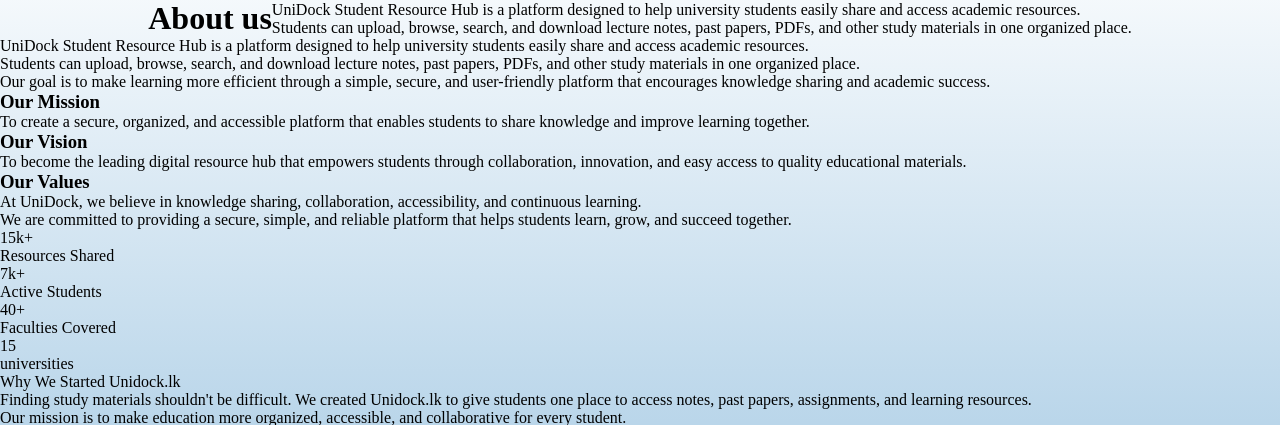
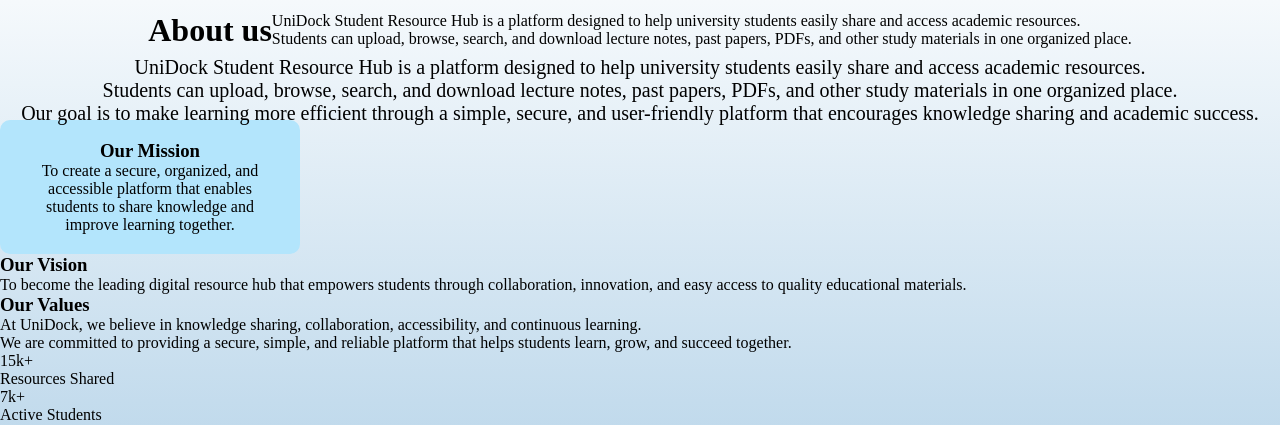
Before and after one commit to Yasindusithum401/Web-Development---Unidock, a PHP site: page /about.html in a window 1280 px wide. Shown: the part 80-505 px from the top of the page. Run offline with PHP 8.4, Linux system fonts and the light colour scheme.

Commit message:
Update about.css

```diff
--- a/about.css
+++ b/about.css
@@ -12,5 +12,69 @@ body{
   display: flex;
   justify-content: center;
   align-items: center;
+  height: 60px;
+}
+.p{
+  display: flex;
+  justify-content: center;
+  align-items: center;
+  text-align: center;
+  height: 60px;
+  font-size: 20px;
+}
+.c{
+    display: flex;
+    justify-content: center;
+    border-radius: 12px;
+    gap: 30px;
+    width: 100%;
+    max-width: 1200px;
+    margin: 40px auto;
+    flex-wrap: wrap;
+}
+.mission{
+    background-color: #b3e5fc;
+    padding: 20px;
+    border-radius: 10px;
+    width: 300px;
+    text-align: center;
+    flex-direction: column ;
+}
+.a{
+    font-weight: bold;
+}
+/* The main container acting as the "bar" */
+.stats-bar {
+    display: flex;
+    justify-content: space-around; /* Spreads the 4 items out evenly */
+    align-items: center;
+    background-color: #ffffff; /* Gives the bar a white background */
+    padding: 40px 20px; /* Adds space inside the bar */
+    margin: 50px auto; /* Centers the bar and adds space above/below */
+    max-width: 1700px; /* Keeps it from stretching too far on wide screens */
+    border-radius: 12px; /* Optional: rounds the corners of the bar */
+    box-shadow: 0 4px 10px rgba(0, 0, 0, 0.05); /* Optional: adds a subtle shadow */
+    flex-wrap: wrap; /* Ensures the stats stack neatly on mobile phones */
+}
 
+/* The individual statistic blocks */
+.stat-item {
+    text-align: center; /* Centers the text inside each block */
+    padding: 10px;
 }
+
+/* Styling the big numbers */
+.stat-number {
+    display: block; /* Forces the number to sit on top of the label */
+    font-size: 36px; /* Makes the number large */
+    font-weight: bold; /* Makes the number thick */
+    color: #003366; /* A dark blue color, adjust to match your theme */
+}
+
+/* Styling the text underneath the numbers */
+.stat-label {
+    display: block;
+    font-size: 16px;
+    color: #555555; /* A softer gray color for the subtext */
+    margin-top: 8px; /* Adds a tiny bit of breathing room between number and text */
+}
```
